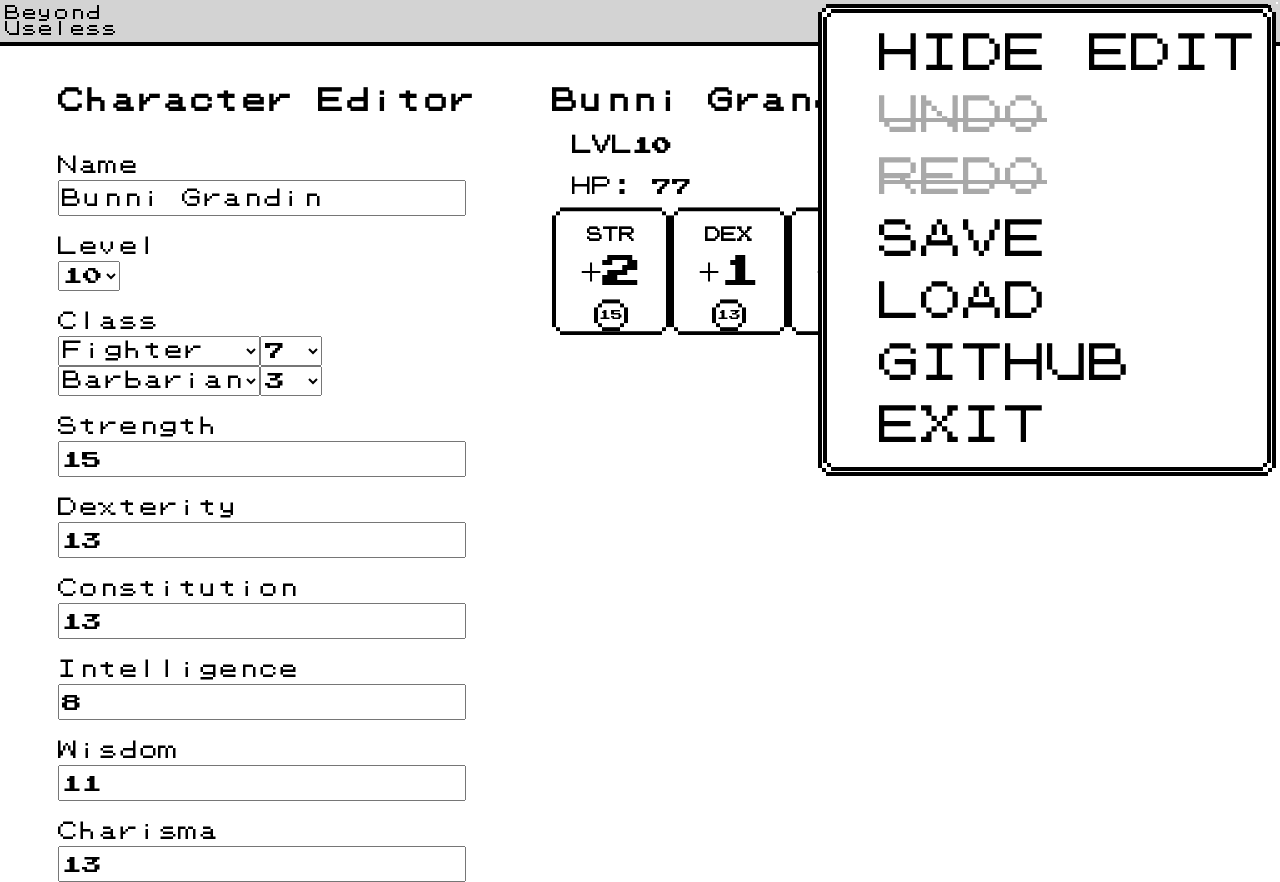
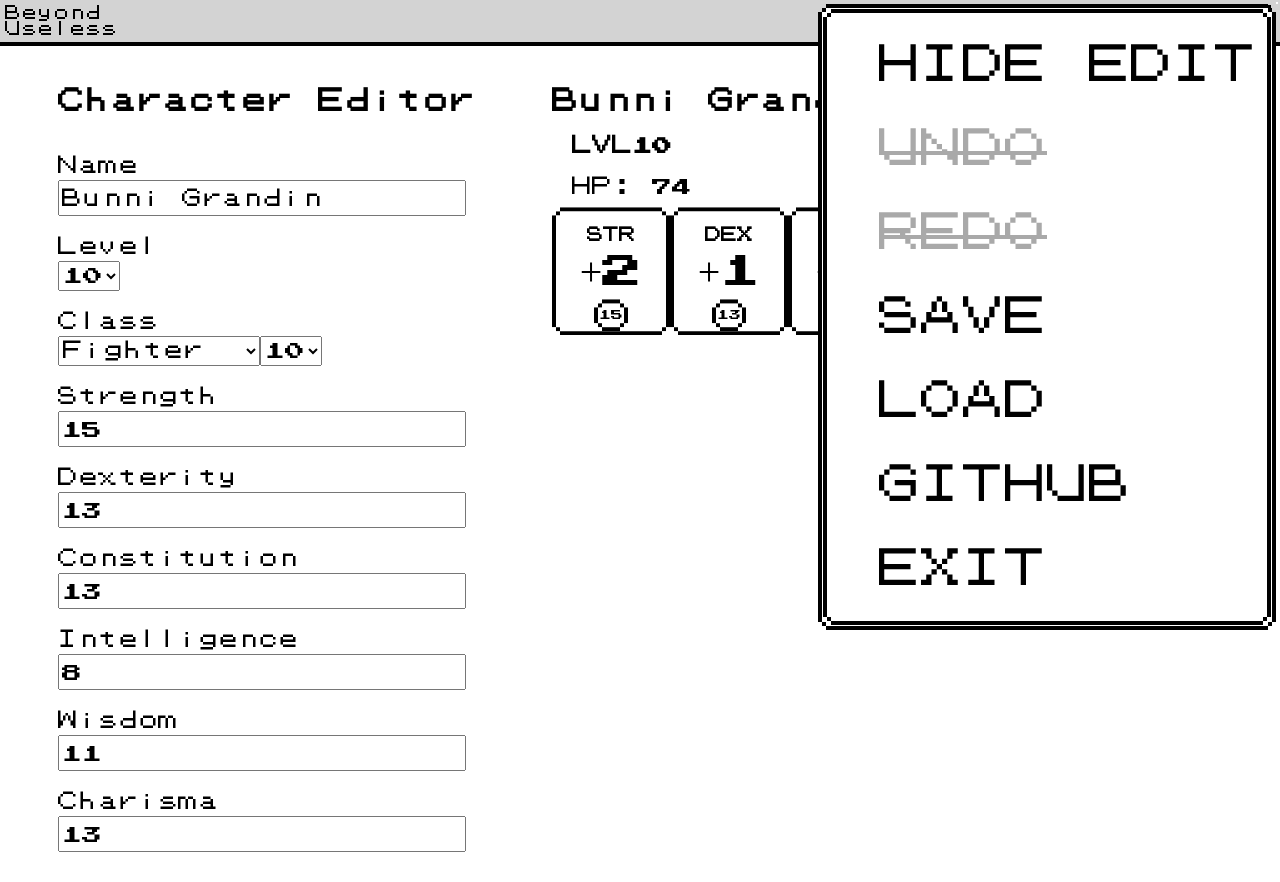
Before and after one commit to TGolias/BeyondUseless, a React (Create React App) app: page / in a window 1280 px wide. Both pictures are taken after a click on the element "START". After the commit the page ends 852 px from the top, so only its background shows below. Built offline with nearby package versions, Linux system fonts and the light colour scheme.

Commit message:
adding multiclasses logic

```diff
--- a/src/App.js
+++ b/src/App.js
@@ -13,11 +13,7 @@ const defaultPlayerConfiguration = {
   classes: [
     {
       name: "Fighter",
-      levels: 7
-    },
-    {
-      name: "Barbarian",
-      levels: 3
+      levels: 10
     }
   ],
   baseStats: {
@@ -37,15 +33,18 @@ const defaultPlayerState = {
 export const classes = [
   {
     name: "Barbarian",
-    hitDie: 12
+    hitDie: 12,
+    saves: ["strength", "constitution"]
   },
   {
     name: "Cleric",
-    hitDie: 8
+    hitDie: 8,
+    saves: ["wisdom", "charisma"]
   },
   {
     name: "Fighter",
-    hitDie: 10
+    hitDie: 10,
+    saves: ["strength", "constitution"]
   }
 ]
 
--- /dev/null
+++ b/src/Components/ArrayInput.css
@@ -0,0 +1,19 @@
+.multiClassButton {
+    padding-top: 0.5em;
+    padding-bottom: 0.5em;
+    display: flex;
+    user-select: none;
+    cursor: pointer;
+}
+
+.triangle {
+    visibility: hidden;
+}
+
+.multiClassButton:hover .triangle {
+    visibility: visible;
+}
+
+.multiClassButton:hover .multiClassButtonText {
+    text-decoration: underline;
+}
--- a/src/Components/ArrayInput.js
+++ b/src/Components/ArrayInput.js
@@ -2,20 +2,28 @@ import React from "react";
 import { classes } from "../App";
 import { getValueFromBaseStateAndPath } from "../SharedFunctions/ComponentFunctions";
 import { SelectList } from "./SelectList";
+import "./ArrayInput.css"
+import { RetroButton } from "./RetroButton";
+import { GetValidClassLevelsArray, GetValidClassesArray } from "../SharedFunctions/MulticlassFunctions";
 
-
-export function ArrayInput({baseStateObject, pathToProperty, inputHandler}) {
+export function ArrayInput({baseStateObject, pathToProperty, inputHandler, allowAdd, addText, generateAddedItem}) {
     const exampleConfig = [
         {
             pathToProperty: "name",
             componentType: "SelectList",
-            options: classes.map(x => x.name),
+            options: (baseStateObject, i) => {
+                const className = baseStateObject.classes[i].name;
+                return GetValidClassesArray(baseStateObject, className);
+            },
             isNumber: false
         },
         {
             pathToProperty: "levels",
             componentType: "SelectList",
-            options: Array.from({length: 20}, (_, i) => i + 1),
+            options: (baseStateObject, i) => {
+                const className = baseStateObject.classes[i].name;
+                return GetValidClassLevelsArray(baseStateObject, className);
+            },
             isNumber: true
         }
     ]
@@ -30,7 +38,7 @@ export function ArrayInput({baseStateObject, pathToProperty, inputHandler}) {
             if (configEntry.componentType === "SelectList") {
                 columns.push((
                     <>
-                        <SelectList isNumberValue={configEntry.isNumber} options={configEntry.options} baseStateObject={baseStateObject} pathToProperty={pathToProperty + "[" + i + "]." + configEntry.pathToProperty} inputHandler={inputHandler}/>
+                        <SelectList isNumberValue={configEntry.isNumber} options={configEntry.options(baseStateObject, i)} baseStateObject={baseStateObject} pathToProperty={pathToProperty + "[" + i + "]." + configEntry.pathToProperty} inputHandler={inputHandler}/>
                     </>
                 ));
             }
@@ -41,5 +49,15 @@ export function ArrayInput({baseStateObject, pathToProperty, inputHandler}) {
             </>
         ))
     }
+    if (allowAdd) {
+        rows.push(<>
+            <RetroButton text={addText} onClickHandler={() => {
+                const newValue = [...startingValue];
+                newValue.push(generateAddedItem());
+                inputHandler(baseStateObject, pathToProperty, newValue);
+            }} disabled={false}></RetroButton>
+        </>);
+    }
+
     return <div>{rows}</div>
 }
--- /dev/null
+++ b/src/Components/RetroButton.css
@@ -0,0 +1,29 @@
+.retroButtonWrapper {
+    padding-top: 0.5em;
+    padding-bottom: 0.5em;
+    display: flex;
+    user-select: none;
+    cursor: pointer;
+}
+
+.retroButtonWrapper * {
+    white-space: nowrap;
+}
+
+.triangle {
+    visibility: hidden;
+}
+
+.retroButtonWrapper:hover .triangle {
+    visibility: visible;
+}
+
+.retroButtonWrapper:hover .retroButtonText {
+    text-decoration: underline;
+}
+
+.disabled {
+    pointer-events: none;
+    text-decoration: line-through;
+    color: darkgrey;
+}
--- /dev/null
+++ b/src/Components/RetroButton.js
@@ -0,0 +1,15 @@
+import React from "react";
+import "./RetroButton.css"
+
+const rightTriangleUnicode = '\u25B6';
+
+export function RetroButton({text, onClickHandler, disabled}) {
+    return (
+        <>
+            <div className={"retroButtonWrapper" + (disabled ? " disabled" : "")} onClick={onClickHandler}>
+                <div className="triangle">{rightTriangleUnicode}</div>
+                <div className="retroButtonText">{text}</div>
+            </div>
+        </>
+    )
+}
--- a/src/Components/StartMenuItem.css
+++ b/src/Components/StartMenuItem.css
@@ -1,30 +1,3 @@
-.menuItemWrapper {
-    padding-top: 0.5em;
-    padding-bottom: 0.5em;
-    display: flex;
-    user-select: none;
-    cursor: pointer;
+.startMenuItem * {
+    font-size: 42px;
 }
-
-.menuItemWrapper * {
-    font-size: 42px;
-    white-space: nowrap;
-}
-
-.disabled {
-    pointer-events: none;
-    text-decoration: line-through;
-    color: darkgrey;
-}
-
-.triangle {
-    visibility: hidden;
-}
-
-.menuItemWrapper:hover .triangle {
-    visibility: visible;
-}
-
-.menuItemWrapper:hover .menuText {
-    text-decoration: underline;
-}
--- a/src/Components/StartMenuItem.js
+++ b/src/Components/StartMenuItem.js
@@ -1,14 +1,12 @@
 import React from "react";
 import './StartMenuItem.css'
-
-const rightTriangleUnicode = '\u25B6';
+import { RetroButton } from "./RetroButton";
 
 export function StartMenuItem({menuText, onClickHandler, disabled}) {
     return (
         <>
-            <div className={"menuItemWrapper" + (disabled ? " disabled" : "")} onClick={onClickHandler}>
-                <div className="triangle">{rightTriangleUnicode}</div>
-                <div className="menuText">{menuText}</div>
+            <div className="startMenuItem">
+                <RetroButton text={menuText} onClickHandler={onClickHandler} disabled={disabled}></RetroButton>
             </div>
         </>
     )
--- a/src/Designer.js
+++ b/src/Designer.js
@@ -4,6 +4,7 @@ import { TextInput } from './Components/TextInput';
 import { ArrayInput } from './Components/ArrayInput';
 import './Designer.css';
 import React from 'react';
+import { CanMulticlass, GetValidMulticlassDefault } from './SharedFunctions/MulticlassFunctions';
 
 export function Designer({playerConfigs, inputChangeHandler}) {
 
@@ -21,7 +22,7 @@ export function Designer({playerConfigs, inputChangeHandler}) {
                 </div>
                 <div>
                     <div className="label">Class</div>
-                    <ArrayInput baseStateObject={playerConfigs} pathToProperty={"classes"} inputHandler={inputChangeHandler} />
+                    <ArrayInput baseStateObject={playerConfigs} pathToProperty={"classes"} inputHandler={inputChangeHandler} allowAdd={CanMulticlass(playerConfigs)} addText="Add Multiclass" generateAddedItem={() => GetValidMulticlassDefault(playerConfigs)} />
                 </div>
                 <div>
                     <div className="label">Strength</div>
--- /dev/null
+++ b/src/SharedFunctions/MulticlassFunctions.js
@@ -0,0 +1,44 @@
+import { classes } from "../App";
+
+export function CanMulticlass(playerConfigs) {
+    if (playerConfigs.classes.length >= classes.length) {
+        // If the player has already selected all the classes, they obviously can't multiclass anymore.
+        return false;
+    }
+
+    let classLevels = 0;
+    for (let i = 0; i < playerConfigs.classes.length; i++) {
+        classLevels += playerConfigs.classes[i].levels;
+    }
+    return playerConfigs.level > classLevels;
+}
+
+export function GetValidClassesArray(playerConfigs, className) {
+    // We want to include the class from className even if the player has it, because we want it to show in the select list where it is currently selected.
+    let allClassNames = classes.map(x => x.name);
+    let invalidClassNames = playerConfigs.classes.map(x => x.name).filter(x => x !== className);
+    let validClassNames = allClassNames.filter(x => !invalidClassNames.includes(x));
+    return validClassNames;
+}
+
+export function GetValidClassLevelsArray(playerConfigs, className) {
+    let levelsToGiveToClasses = playerConfigs.level;
+    for (let i = 0; i < playerConfigs.classes.length; i++) {
+        const dndclass = playerConfigs.classes[i];
+        if (dndclass.name !== className) {
+            // We don't want the levels for this class to count against itself.
+            levelsToGiveToClasses -= dndclass.levels;
+        }
+    }
+    // Generate an array from 1 to whatever we ended up with.
+    return Array.from({length: levelsToGiveToClasses}, (_, i) => i + 1);
+}
+
+export function GetValidMulticlassDefault(playerConfigs) {
+  let takenClassNames = playerConfigs.classes.map(x => x.name);
+  let nextClass = classes.find(x => !takenClassNames.includes(x.name));
+  return {
+    name: nextClass.name,
+    levels: 1 // Just give them one level if they select it.
+  }
+}
```
Also changed, not shown: 11 other files (tests, documents, lock files or other folders).
